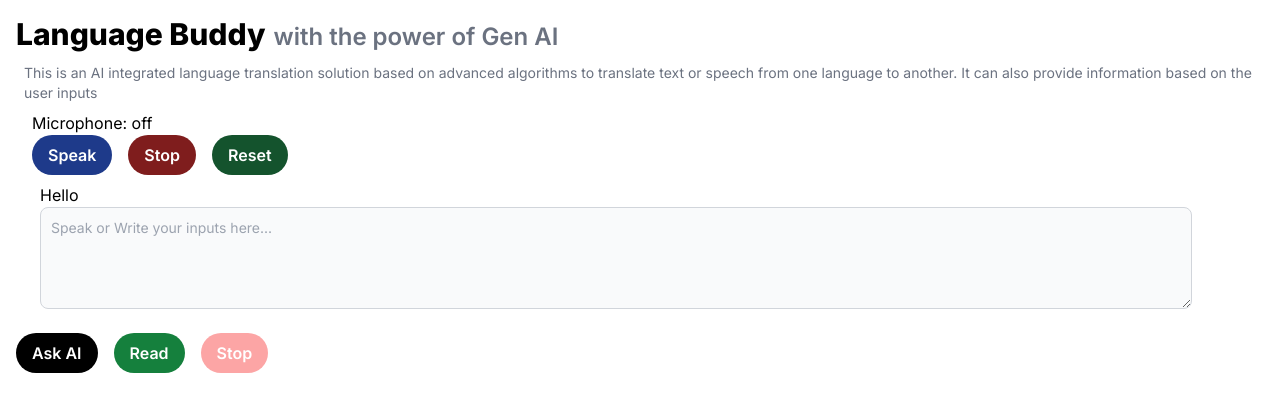
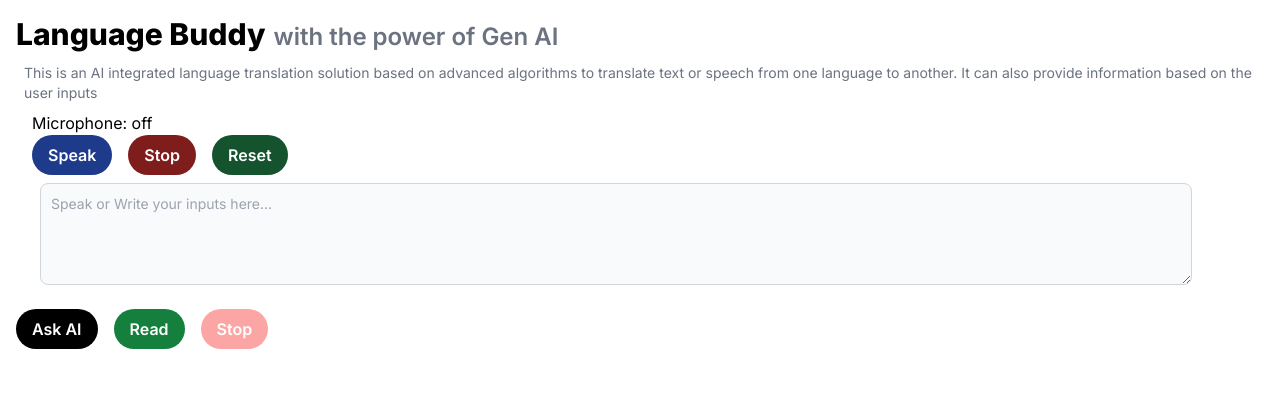
Before and after one commit to capcool/language-buddy, a Next.js app: page / in a window 1280 px wide. Shown: the top 412 px of the page. Built offline with nearby package versions, Linux system fonts and the light colour scheme.

Commit message:
language options - disable

```diff
--- a/app/components/speak.js
+++ b/app/components/speak.js
@@ -73,7 +73,7 @@ const Dictaphone = () => {
         </div>
       </div>
       <div className="m-2 max-w-6xl">
-      <LangOptions/>
+      {/* <LangOptions/> */}
         {/* <label
           //for="message"
           className="block mb-2 text-sm font-medium text-gray-900 dark:text-white"
```
